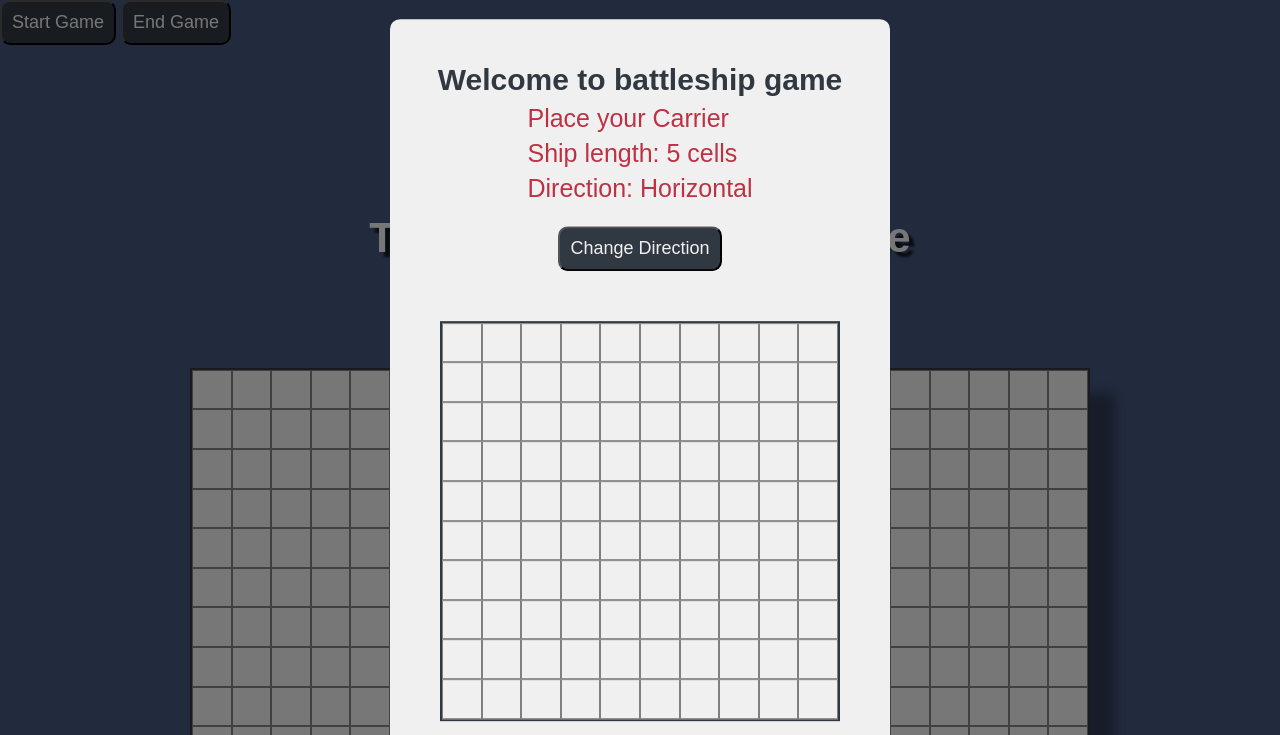
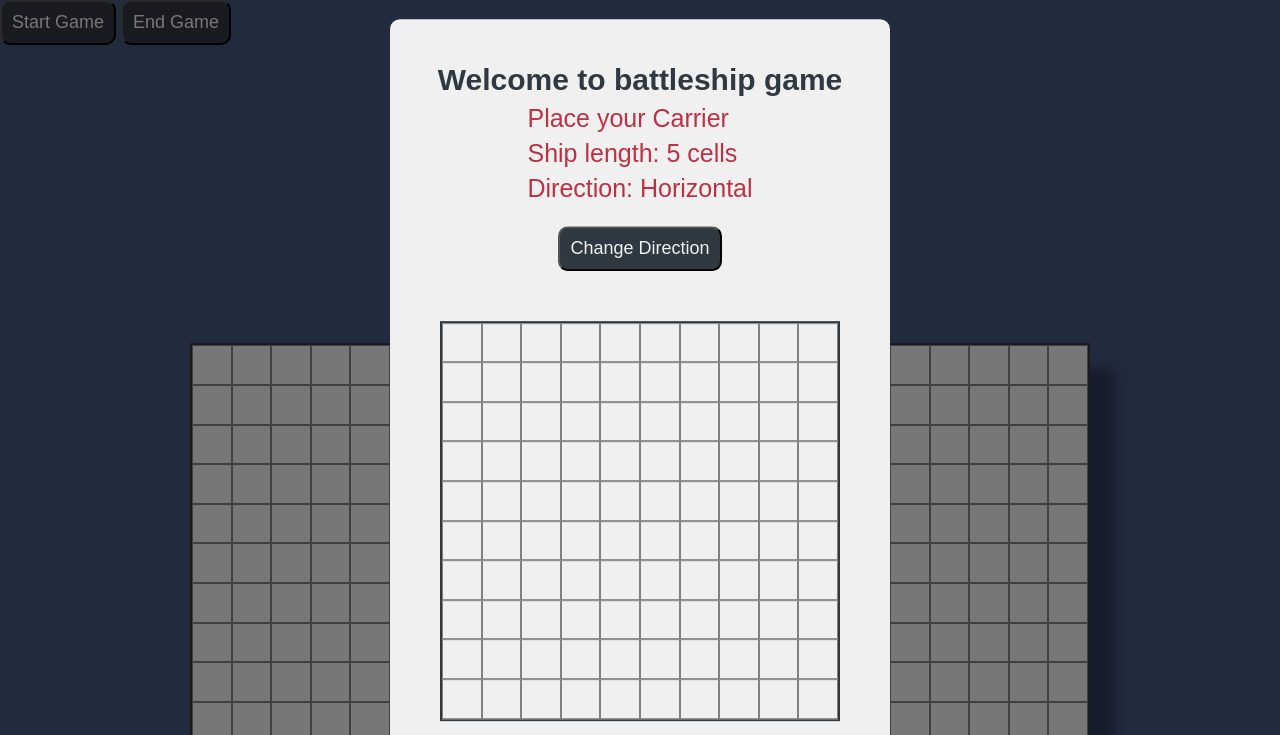
Before and after one commit to DiKeySnakes/battleship-project, a website built with webpack: page src/template.html in a window 1280 px wide. Shown: the top 735 px of the page. Built offline with nearby package versions, Linux system fonts and the light colour scheme.

Commit message:
Add custom font

```diff
--- a/src/dom.js
+++ b/src/dom.js
@@ -272,7 +272,7 @@ function Dom() {
             playerHuman.turn = false;
             this.endGame();
           }
-          if (playerHuman.turn) {
+          if (playerHuman.turn && !cell1.dataset.isHit) {
             playerComputer.gameboard.receiveAttack(cell1.dataset.id);
             cell1.dataset.isHit = "hit";
             console.log("hits:", playerComputer.gameboard.getHitCounter());
--- a/src/styles.css
+++ b/src/styles.css
@@ -1,4 +1,11 @@
 @import "normalize.css";
+
+@font-face {
+  font-family: "Canterbury";
+  src: url("./fonts/Canterbury.ttf") format("truetype");
+  font-weight: 600;
+  font-style: normal;
+}
 
 :root {
   --grid-cols: 1;
@@ -36,13 +43,15 @@ body {
 
 h1,
 h2 {
-  font-family: "Raleway", sans-serif;
+  /* font-family: "Raleway", sans-serif; */
+  font-family: "Canterbury";
   font-weight: 700;
   text-align: center;
 }
 
 h1 {
-  font-size: 6rem;
+  font-size: 10rem;
+  margin: 0;
   color: var(--main-white);
   text-shadow: var(--main-text-shadow);
 }
```
Also changed, not shown: dist/fonts/Canterburyd1da583cd325a3a36860.ttf (added), dist/index.html, dist/main.bab0fc293fbc15f87f29.bundle.js (added), dist/main.be68b7b20104cde1c13f.bundle.js (deleted), src/fonts/Canterbury.ttf (added), 2 other files.
